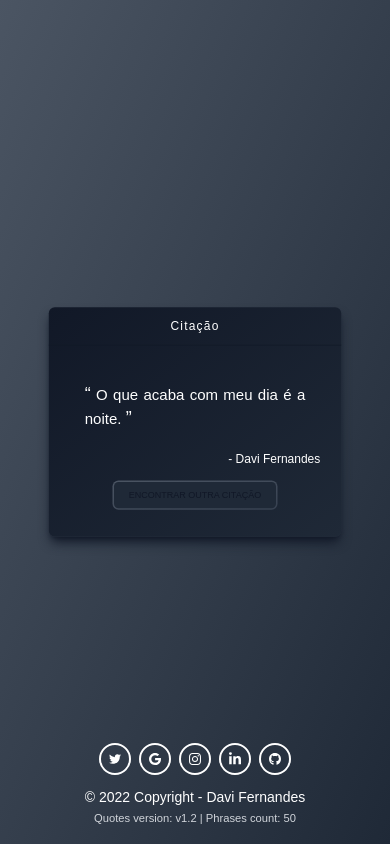
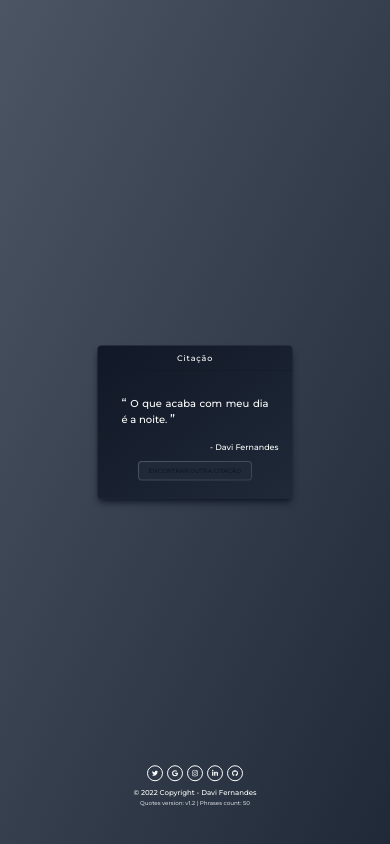
Before and after one commit to DaviFernandesDaSilva/api-quotes, a Next.js app: page / in a window 390 px wide. Built offline with nearby package versions, Linux system fonts and the light colour scheme.

Commit message:
Funciona Mobile.

```diff
--- a/components/Footer.js
+++ b/components/Footer.js
@@ -2,7 +2,7 @@
 
   return (
 
-    <footer className="text-center text-white footer">
+    <footer className="text-center text-white footer scale-50 lg:scale-100">
   <div className="container min-w-min pt-2 mx-auto">
     <div className="flex justify-center">
       <a target="_blank" rel="noreferrer" href="https://twitter.com/Davipbr15" type="button" className="
--- a/pages/index.js
+++ b/pages/index.js
@@ -32,18 +32,18 @@
 
   return (
     <div className="flex justify-center m-auto h-screen bg-gradient-to-br from-gray-600 to-gray-800 text-white mx-auto leading-relaxed">
-    <section className="flex justify-center scale-75 xl:scale-100 text-center min-w-6 items-center">
+    <section className="flex justify-center scale-50 xl:scale-100 text-center min-w-12 items-center">
       <div className="flex justify-center">
         <div className="
         transform hover:bg-gray-800 hover:scale-105 hover:shadow-gray-900 hover:shadow-xl
         rounded-lg shadow-lg bg-gradient-to-tl from-gray-800 to-gray-900 shadow-gray-900 min-w-minmotion-safe:transition
-        motion-safe:ease-in-out duration-300 min-w-sm max-w-2xl text-center ">
+        motion-safe:ease-in-out duration-300 min-w-lg max-w-2xl text-center ">
             <div className="tracking-widest py-3 px-6 border-b font-medium  border-gray-900 text-white">
               Citação
             </div>
             <div className="p-7">
               <h5 className="whitespace-normal transition rounded-xl p-5 ease-in duration-300 text-white text-justify text-xl font-medium mb-2">
-              <nobr className="text-2xl">“</nobr> {citA} <nobr className="text-2xl">”</nobr>
+              <nobr className="text-2xl sm:text-lg">“</nobr> {citA} <nobr className="text-2xl">”</nobr>
               </h5>
               <p className="text-right text-white text-base mb-4">
                 - {autoR}
--- a/styles/globals.css
+++ b/styles/globals.css
@@ -1,13 +1,16 @@
 @tailwind base;
 @tailwind components;
 @tailwind utilities;
-@import url('https://fonts.googleapis.com/css2?family=Montserrat:wght@500&display=swap');
+@font-face {
+   font-family: 'Montserrat';
+   src: url('./Montserrat-Medium.ttf');
+}
 
 html,
 body {
   padding: 0;
   margin: 0;
-  font-family:'Montserrat', sans-serif;
+  font-family:'Montserrat';
 }
 
 a {
```
Also changed, not shown: styles/Montserrat-Medium.ttf (added).
